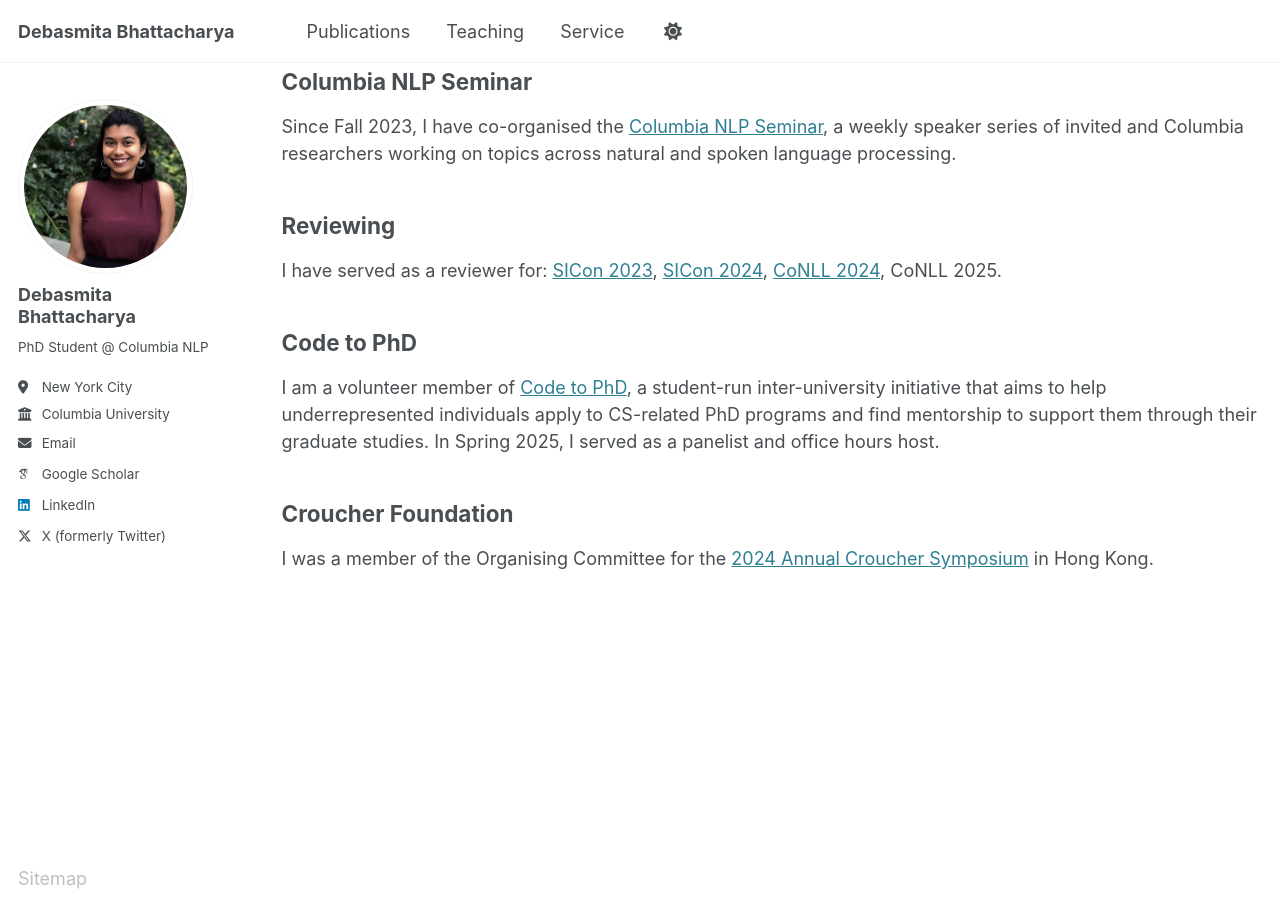
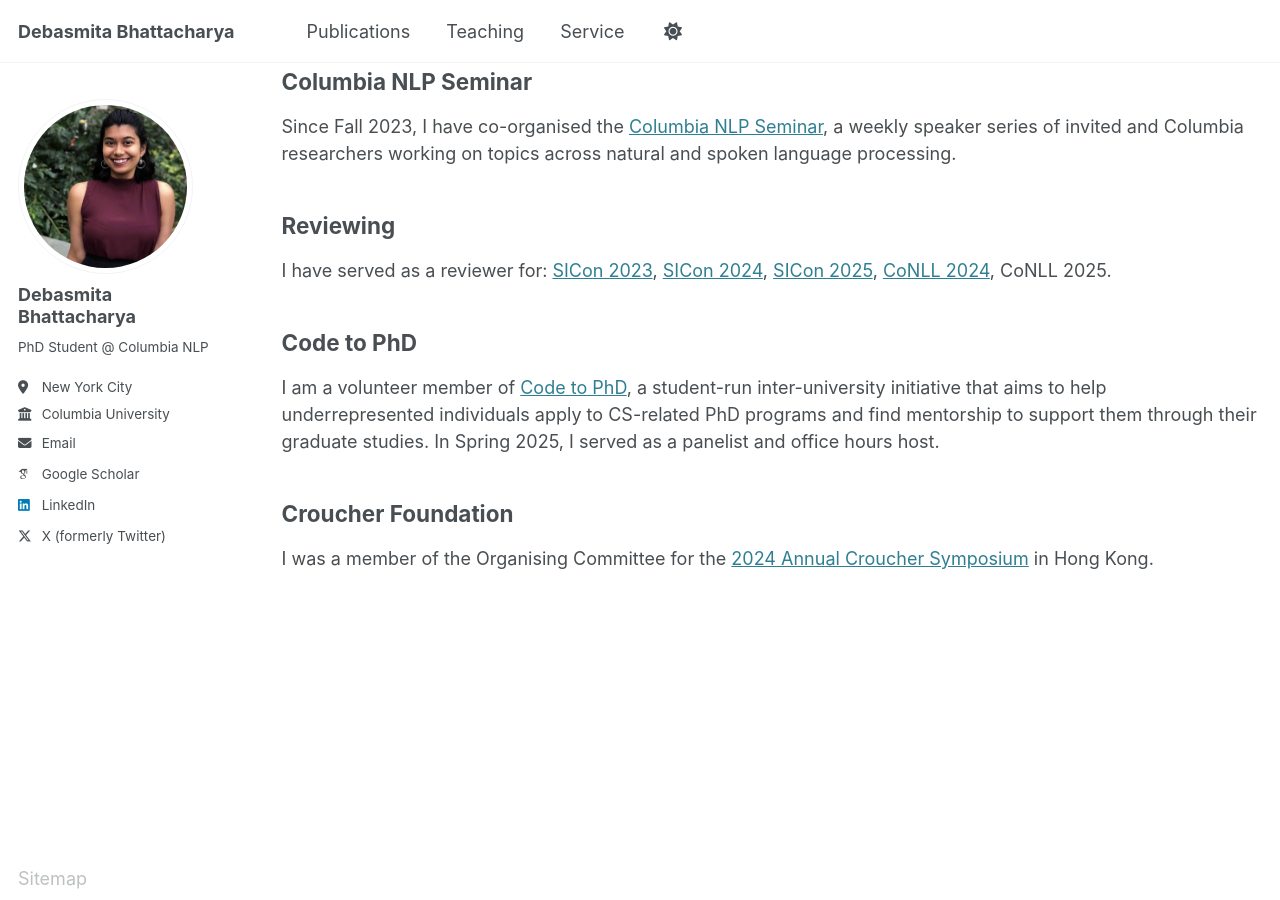
Before and after one commit to debasmita-b/debasmita-b.github.io, a Jekyll site: the page built from _pages/service.md, in a window 1280 px wide and 900 px high, scrolled down 529 px. Built offline with Jekyll 4.4.1, drawn with Linux system fonts in a browser that asks for light colours; some web fonts are replaced.

Commit message:
adding sicon 2025

```diff
--- a/_pages/service.md
+++ b/_pages/service.md
@@ -24,7 +24,7 @@ Since Fall 2023, I have co-organised the [Columbia NLP Seminar](https://siyan-sy
 
 ## Reviewing
 
-I have served as a reviewer for: [SICon 2023](https://sites.google.com/view/sicon-2023/), [SICon 2024](https://sites.google.com/view/sicon2024/), [CoNLL 2024](https://conll.org/2024), CoNLL 2025.
+I have served as a reviewer for: [SICon 2023](https://sites.google.com/view/sicon-2023/), [SICon 2024](https://sites.google.com/view/sicon2024/), [SICon 2025](https://sites.google.com/view/sicon2025/), [CoNLL 2024](https://conll.org/2024), CoNLL 2025.
 
 ## Code to PhD
 
```
